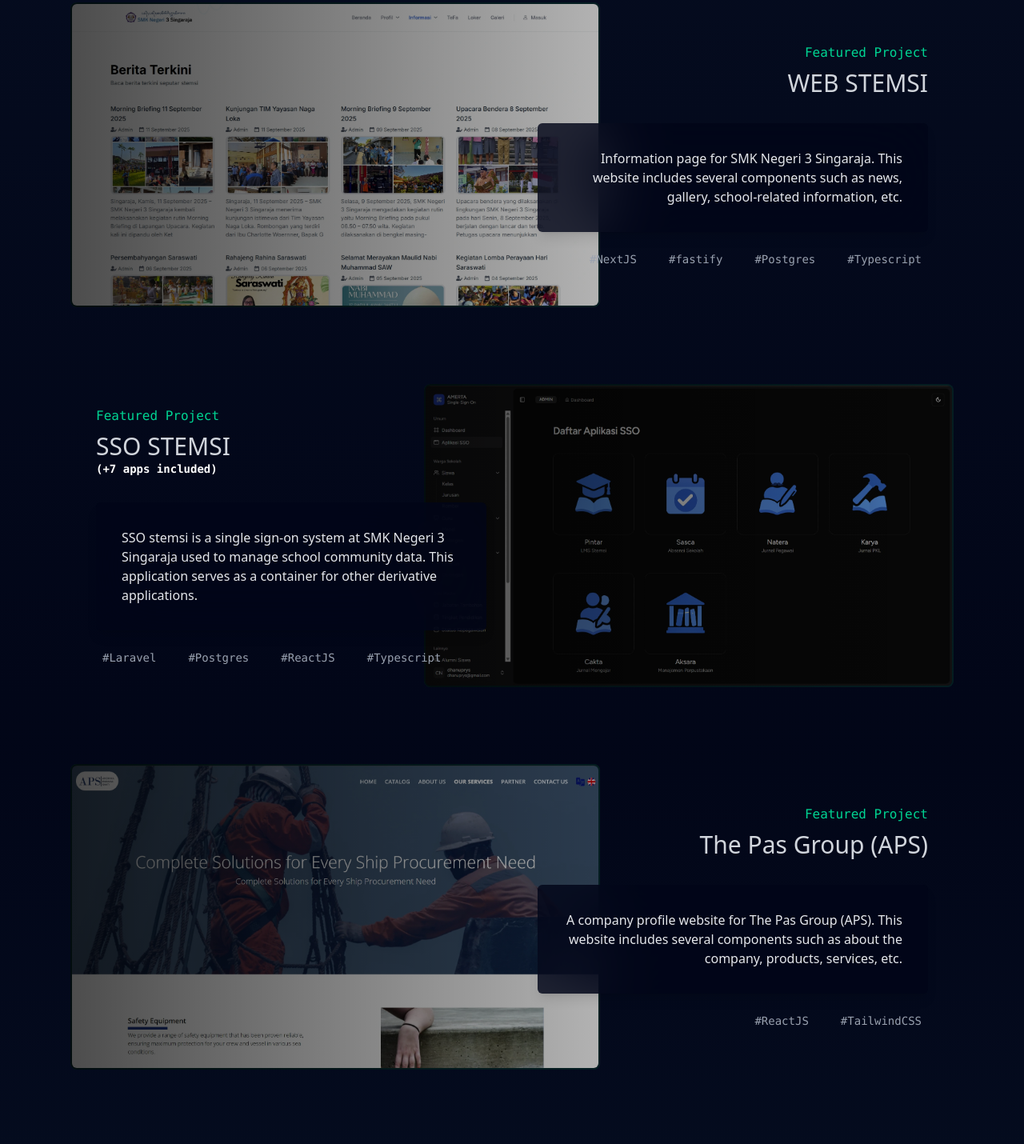
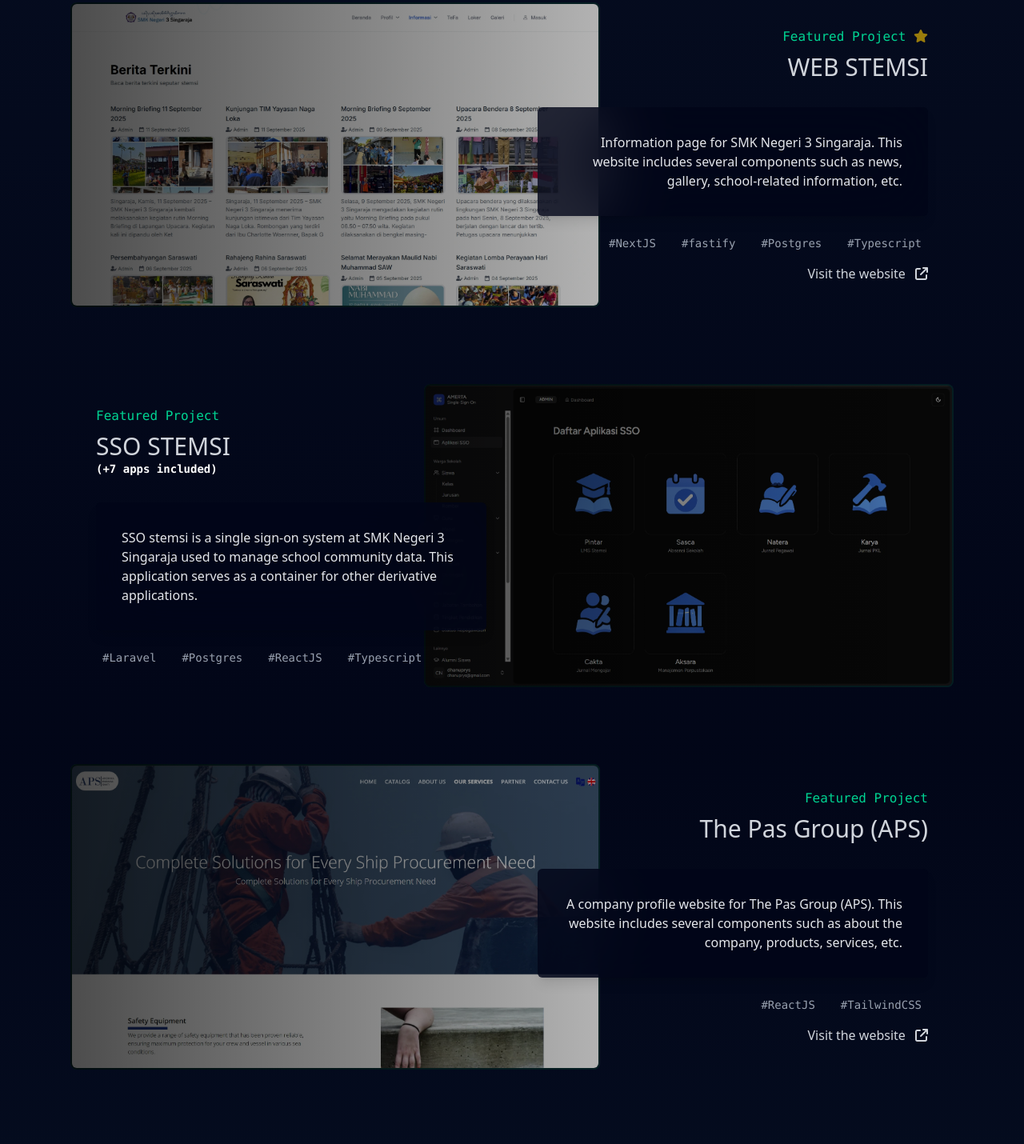
Before and after one commit to dhanuprys/portofolio-tailwind-vite, a website built with Vite: page index.html in a window 1280 px wide. Shown: the part 1849-3279 px from the top of the page at 80% size. Built offline with nearby package versions, Linux system fonts and the light colour scheme.

Commit message:
feat: add project links

```diff
--- a/index.html
+++ b/index.html
@@ -363,7 +363,8 @@
           <!-- Project information panel -->
           <div
             class="md:absolute right-0 top-0 h-full p-6 md:p-8 md:max-w-1/2 flex flex-col justify-center border-1 shadow-2xl md:border-0 md:shadow-none md:items-end group-hover:bg-slate-950/95 rounded-r-lg transition-all delay-[300ms] duration-500">
-            <span class="font-mono text-emerald-400">Featured Project</span>
+            <span class="font-mono text-emerald-400">Featured Project <i
+                class="fa-solid fa-star text-yellow-400/60"></i></span>
             <h3 class="text-2xl md:text-3xl mt-2 text-gray-300">WEB STEMSI</h3>
             <!-- Project description -->
             <p
@@ -373,7 +374,7 @@
               school-related information, etc.
               <!-- Technology tags -->
             <ul
-              class="inline-flex flex-wrap gap-y-2 text-xs md:text-base gap-x-2 md:gap-x-6 mt-6 md:[&>li]:text-gray-400 [&>li]:text-xs md:[&>li]:text-sm [&>li]:font-mono">
+              class="inline-flex flex-wrap gap-y-2 text-xs md:text-base gap-x-2 md:gap-x-4 mt-6 md:[&>li]:text-gray-400 [&>li]:text-xs md:[&>li]:text-sm [&>li]:font-mono">
               <li class="bg-emerald-600 rounded px-2 md:bg-transparent hover:text-white hover:cursor-default">#NextJS
               </li>
               <li class="bg-emerald-600 rounded px-2 md:bg-transparent hover:text-white hover:cursor-default">#fastify
@@ -384,6 +385,13 @@
                 #Typescript
               </li>
             </ul>
+            <!-- Project links -->
+            <div class="mt-4">
+              <a href="https://smkn3singaraja.sch.id" target="_blank" class="text-gray-300 hover:text-gray-100">
+                Visit the website
+                <i class="fa-solid fa-arrow-up-right-from-square ml-2"></i>
+              </a>
+            </div>
           </div>
         </div>
 
@@ -414,7 +422,7 @@
             </p>
             <!-- Technology tags -->
             <ul
-              class="inline-flex flex-wrap gap-y-2 text-xs md:text-base gap-x-2 md:gap-x-6 mt-6 md:[&>li]:text-gray-400 [&>li]:text-xs md:[&>li]:text-sm [&>li]:font-mono">
+              class="inline-flex flex-wrap gap-y-2 text-xs md:text-base gap-x-2 md:gap-x-4 mt-6 md:[&>li]:text-gray-400 [&>li]:text-xs md:[&>li]:text-sm [&>li]:font-mono">
               <li class="bg-emerald-600 rounded px-2 md:bg-transparent hover:text-white hover:cursor-default">#Laravel
               </li>
               <li class="bg-emerald-600 rounded px-2 md:bg-transparent hover:text-white hover:cursor-default">#Postgres
@@ -454,13 +462,20 @@
             </p>
             <!-- Technology tags -->
             <ul
-              class="inline-flex flex-wrap gap-y-2 text-xs md:text-base gap-x-2 md:gap-x-6 mt-6 md:[&>li]:text-gray-400 [&>li]:text-xs md:[&>li]:text-sm [&>li]:font-mono">
+              class="inline-flex flex-wrap gap-y-2 text-xs md:text-base gap-x-2 md:gap-x-4 mt-6 md:[&>li]:text-gray-400 [&>li]:text-xs md:[&>li]:text-sm [&>li]:font-mono">
               <li class="bg-emerald-600 rounded px-2 md:bg-transparent hover:text-white hover:cursor-default">#ReactJS
               </li>
               <li class="bg-emerald-600 rounded px-2 md:bg-transparent hover:text-white hover:cursor-default">
                 #TailwindCSS
               </li>
             </ul>
+            <!-- Project links -->
+            <div class="mt-4">
+              <a href="https://www.thepasgroup.co.id/aps" target="_blank" class="text-gray-300 hover:text-gray-100">
+                Visit the website
+                <i class="fa-solid fa-arrow-up-right-from-square ml-2"></i>
+              </a>
+            </div>
           </div>
         </div>
 
@@ -489,7 +504,7 @@
             </p>
             <!-- Technology tags -->
             <ul
-              class="inline-flex flex-wrap gap-y-2 text-xs md:text-base gap-x-2 md:gap-x-6 mt-6 md:[&>li]:text-gray-400 [&>li]:text-xs md:[&>li]:text-sm [&>li]:font-mono">
+              class="inline-flex flex-wrap gap-y-2 text-xs md:text-base gap-x-2 md:gap-x-4 mt-6 md:[&>li]:text-gray-400 [&>li]:text-xs md:[&>li]:text-sm [&>li]:font-mono">
               <li class="bg-emerald-600 rounded px-2 md:bg-transparent hover:text-white hover:cursor-default">#Laravel
               </li>
               <li class="bg-emerald-600 rounded px-2 md:bg-transparent hover:text-white hover:cursor-default">#Postgres
@@ -528,7 +543,7 @@
             </p>
             <!-- Technology tags -->
             <ul
-              class="inline-flex flex-wrap gap-y-2 text-xs md:text-base gap-x-2 md:gap-x-6 mt-6 md:[&>li]:text-gray-400 [&>li]:text-xs md:[&>li]:text-sm [&>li]:font-mono">
+              class="inline-flex flex-wrap gap-y-2 text-xs md:text-base gap-x-2 md:gap-x-4 mt-6 md:[&>li]:text-gray-400 [&>li]:text-xs md:[&>li]:text-sm [&>li]:font-mono">
               <li class="bg-emerald-600 rounded px-2 md:bg-transparent hover:text-white hover:cursor-default">#ReactJS
               </li>
               <li class="bg-emerald-600 rounded px-2 md:bg-transparent hover:text-white hover:cursor-default">
@@ -567,7 +582,7 @@
             </p>
             <!-- Technology tags -->
             <ul
-              class="inline-flex flex-wrap gap-y-2 text-xs md:text-base gap-x-2 md:gap-x-6 mt-6 md:[&>li]:text-gray-400 [&>li]:text-xs md:[&>li]:text-sm [&>li]:font-mono">
+              class="inline-flex flex-wrap gap-y-2 text-xs md:text-base gap-x-2 md:gap-x-4 mt-6 md:[&>li]:text-gray-400 [&>li]:text-xs md:[&>li]:text-sm [&>li]:font-mono">
               <li class="bg-emerald-600 rounded px-2 md:bg-transparent hover:text-white hover:cursor-default">#Laravel
               </li>
               <li class="bg-emerald-600 rounded px-2 md:bg-transparent hover:text-white hover:cursor-default">#Postgres
```
